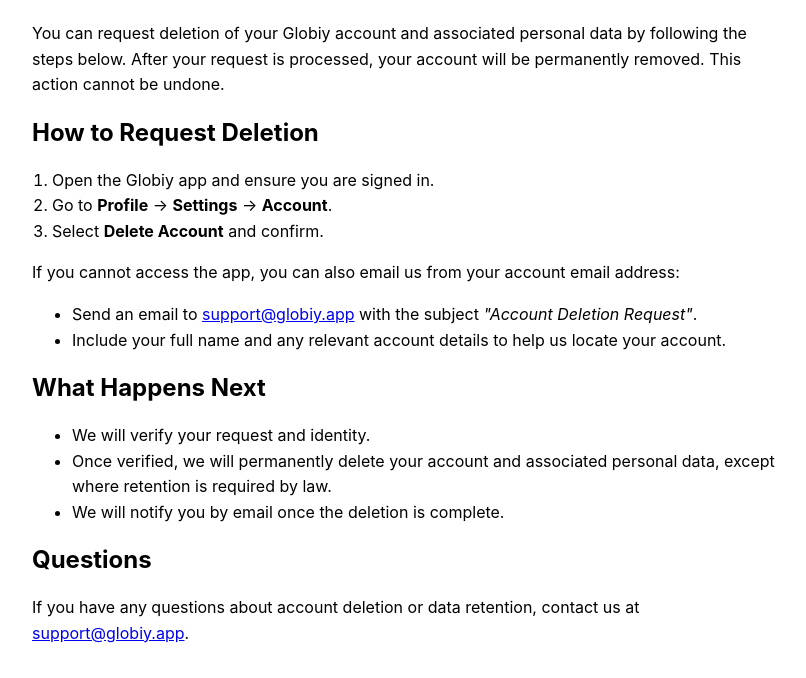
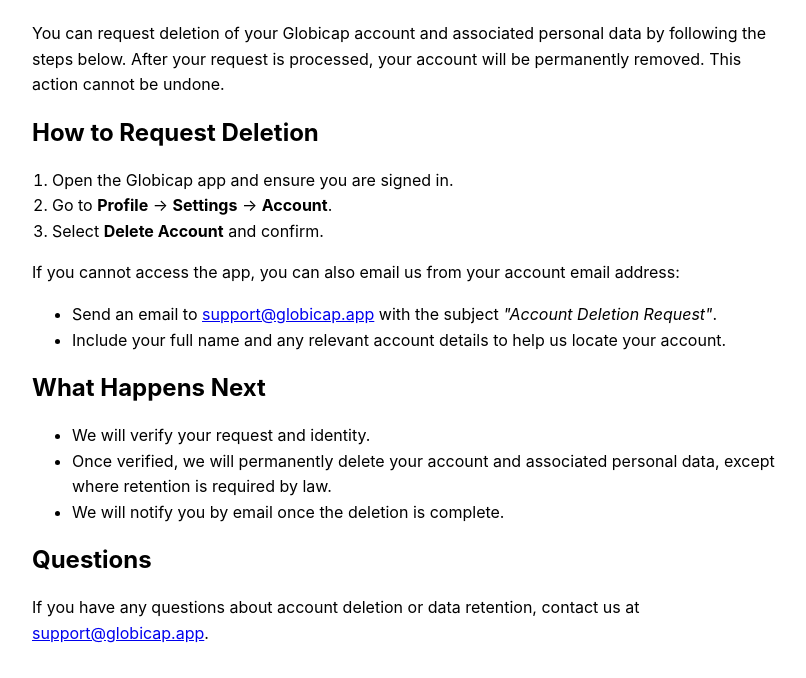
Before and after one commit to GLOBICAP/delete-account, a plain HTML site: page index.html in a window 1280 px wide. Shown: the part 122-800 px from the top of the page, without its empty margins (228-1034 px from the left). Drawn offline with Linux system fonts and the light colour scheme.

Commit message:
Update index.html

```diff
--- a/index.html
+++ b/index.html
@@ -3,7 +3,7 @@
   <head>
     <meta charset="utf-8" />
     <meta name="viewport" content="width=device-width, initial-scale=1" />
-    <title>Delete Account – Globiy</title>
+    <title>Delete Account – Globicap</title>
     <meta name="description" content="Instructions to request deletion of your Globiy account and data." />
     <style>
       :root { color-scheme: light dark; }
@@ -23,21 +23,21 @@
     </header>
 
     <p>
-      You can request deletion of your Globiy account and associated personal data by following the
+      You can request deletion of your Globicap account and associated personal data by following the
       steps below. After your request is processed, your account will be permanently removed. This
       action cannot be undone.
     </p>
 
     <h2>How to Request Deletion</h2>
     <ol>
-      <li>Open the Globiy app and ensure you are signed in.</li>
+      <li>Open the Globicap app and ensure you are signed in.</li>
       <li>Go to <strong>Profile</strong> → <strong>Settings</strong> → <strong>Account</strong>.</li>
       <li>Select <strong>Delete Account</strong> and confirm.</li>
     </ol>
     <p>If you cannot access the app, you can also email us from your account email address:</p>
     <ul>
       <li>
-        Send an email to <a href="mailto:support@globiy.app">support@globiy.app</a> with the subject
+        Send an email to <a href="mailto:support@globicap.app">support@globicap.app</a> with the subject
         <em>"Account Deletion Request"</em>.
       </li>
       <li>Include your full name and any relevant account details to help us locate your account.</li>
@@ -53,7 +53,7 @@
     <h2>Questions</h2>
     <p>
       If you have any questions about account deletion or data retention, contact us at
-      <a href="mailto:support@globiy.app">support@globiy.app</a>.
+      <a href="mailto:support@globicap.app">support@globicap.app</a>.
     </p>
   </body>
   </html>
```
